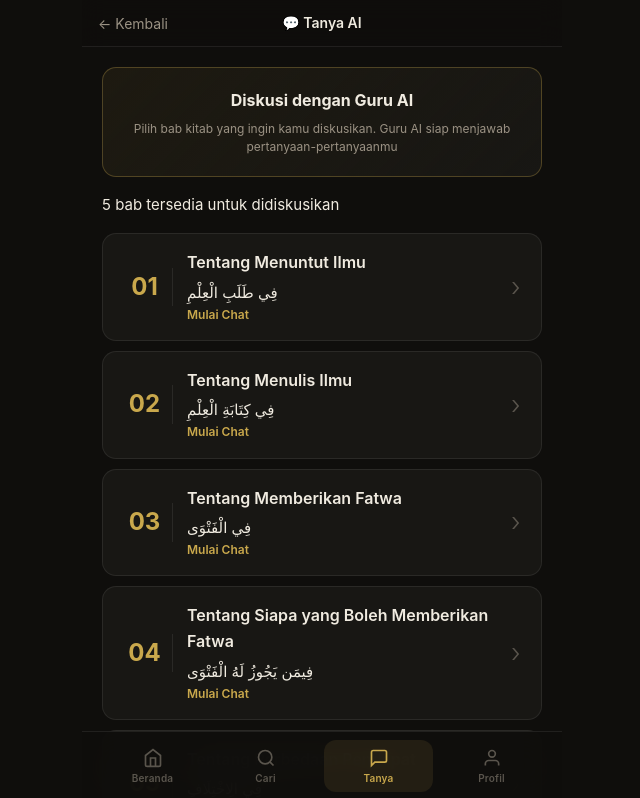
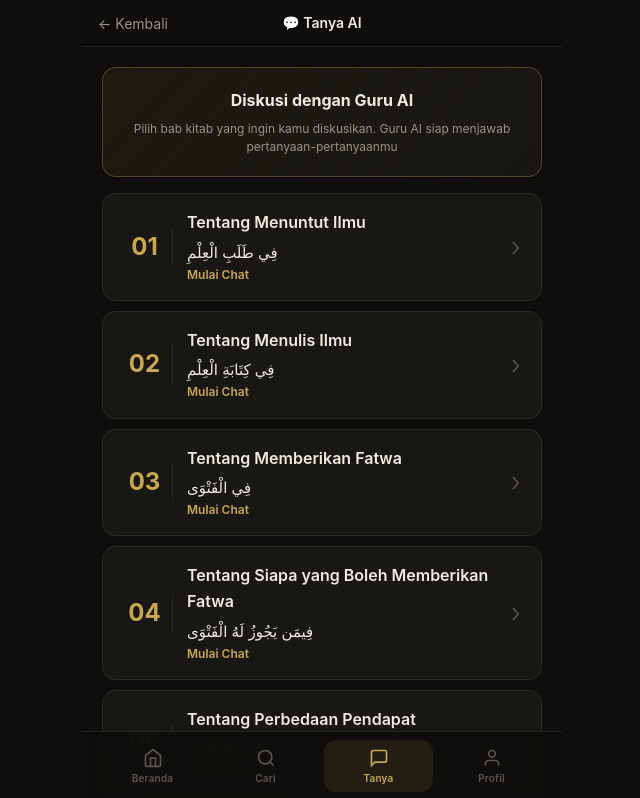
Before and after one commit to sabenihcode/Kitab, a React (Vite) app: page /tanya in a window 1280 px wide. Shown: the top 798 px of the page, without its empty margins (318-958 px from the left). Built offline with nearby package versions, Linux system fonts and the light colour scheme.

Commit message:
Update TanyaAIPage.tsx

```diff
--- a/src/pages/TanyaAIPage.tsx
+++ b/src/pages/TanyaAIPage.tsx
@@ -117,11 +117,6 @@ export const TanyaAIPage = () => {
           </p>
         </header>
 
-        {/* Available Count */}
-        <div className="tanya-count animate-fade-in-3">
-          <p>{availableBabs.length} bab tersedia untuk didiskusikan</p>
-        </div>
-
         {/* List Bab */}
         <div className="tanya-bab-list">
           {availableBabs.length === 0 ? (
```
